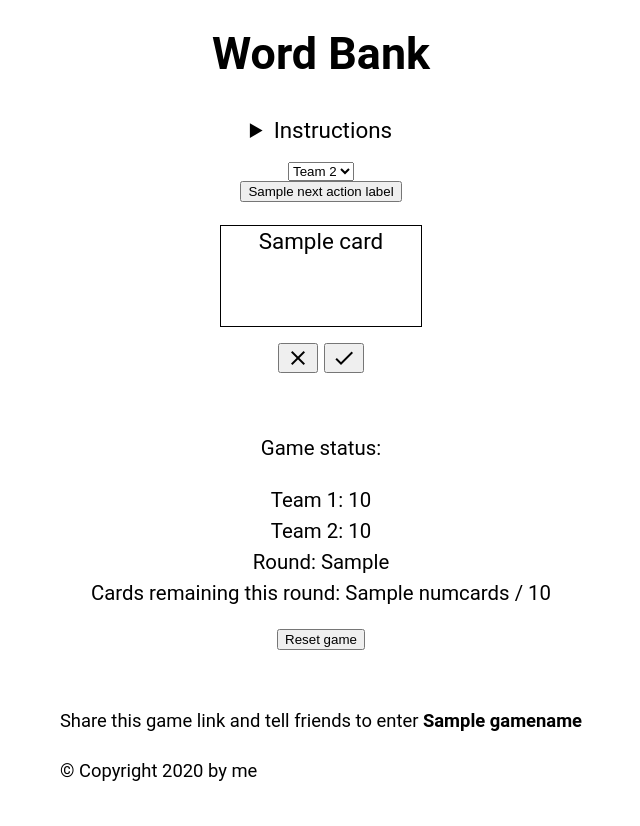
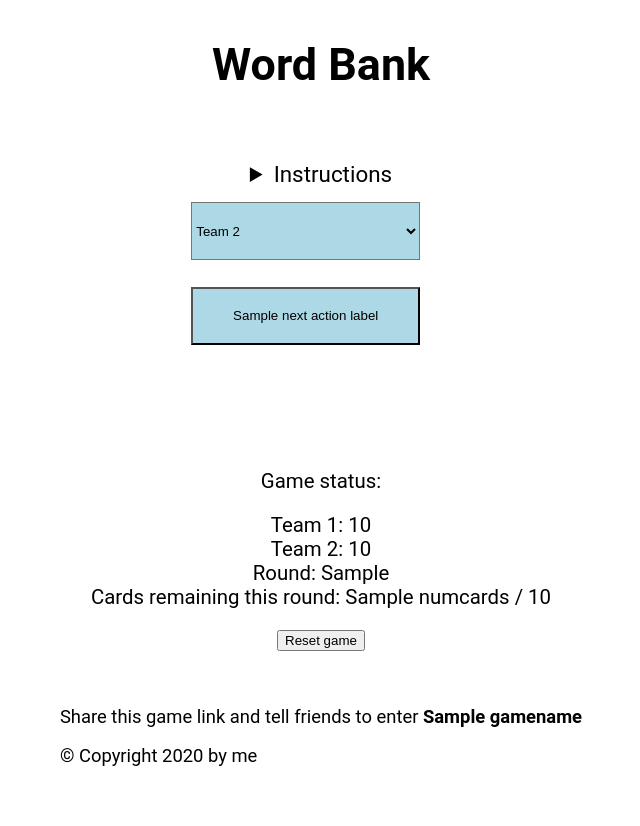
Before and after one commit to cgerson/game-night-word-bank, a Flask app: template templates/home.html in a window 1280 px wide. Shown: the whole page, without its empty margins (335-975 px from the left). After the commit the page ends 766 px from the top, so only its background shows below. Run offline with Flask 2, Linux system fonts and the light colour scheme; the template is opened without the code that fills it: most values are stand-ins (such as "Sample title", 1, 10 or a date in 2020); data that the repository does not hold is empty.

Commit message:
first round logic

```diff
--- a/app.py
+++ b/app.py
@@ -125,32 +125,50 @@ def home(gamename, card='', selected_team1 = '', selected_team2 = ''):
     team1_score = score['team1_score']
     team2_score = score['team2_score']
     card = session.get('current_card')
-    next_action = session.get('next_action', 'start')
-    disabled = "disabled" if next_action in ("start", "start_new") else ""
+
+    # won't work bc user already loaded page and next action is start_new always
+    # logic must happen in app
+    '''
+    first_start = game.checkFirstStart()
+    if first_start == "True":
+        next_action = "start_new" # force start new on first round
+    else:
+        next_action = session.get('next_action', 'start')
+        '''
+
+    next_action = session.get('next_action')
+
+    disabled = "disabled" if next_action == 'start' else ""
     next_action_label = action_labels[next_action]
+
     team_checked = session.get('team_checked', 'team1')
 
     return render_template('home.html', gamename = gamename, card = card, team1_score = team1_score, team2_score = team2_score, numcards = numcards, numcardstotal = numcardstotal, current_round = current_round, team_checked = team_checked, next_action = next_action, next_action_label = next_action_label, disabled = disabled)
 
 @app.route('/<gamename>/pick_card/', methods = ['POST', 'GET'])
-def pick_card(gamename):
+def pick_card(gamename, start = False):
 
     game = Game(gamename)
-    card_success = request.form.get('card_success')
 
-     # not needed
+    # don't need to check for card success on start / start_round, only after "correct" guesses
+    # could create a new route
+    # just need to skip to pickcard
 
-    if card_success == "false":
-        game.returnLastCard()
-    elif card_success == "true": # need logic here if like,
-        game.addPoint(session['team_checked'])
+    if start == False:
+        card_success = request.form.get('card_success')
+
+        if card_success == "false":
+            game.returnLastCard()
+        elif card_success == "true": # need logic here if like,
+            game.addPoint(session['team_checked'])
 
     card = game.pickCard()
     if card:
         session['next_action'] = 'stop'
     else:
         card = "No cards remaining. Round is over."
-        session['next_action'] = 'start_new'
+        session['next_action'] = 'start'
+        game.startRound()
     session['current_card'] = card
 
     return redirect(url_for('home', gamename = gamename))
@@ -160,11 +178,16 @@ def pick_card(gamename):
 def start_round(gamename):
     game = Game(gamename)
 
+    # insert into here logic in case first round
+    first_start = game.checkFirstStart()
+    if first_start == "true":
+        game.startRound()
+
     team = request.form.get('team')
     session['team_checked'] = team
     session['next_action'] = 'stop'
     session['timestamp_start'] = addSecs(datetime.datetime.now(), 0)
-    return redirect(url_for('pick_card', gamename = gamename))
+    return redirect(url_for('pick_card', gamename = gamename, start = True))
 
 @app.route('/<gamename>/stop_round/', methods = ['POST', 'GET'])
 def stop_round(gamename):
@@ -182,14 +205,14 @@ def start_new_round(gamename):
     session['team_checked'] = team
     session['next_action'] = 'stop'
     session['timestamp_start'] = addSecs(datetime.datetime.now(), 0)
-    return redirect(url_for('pick_card', gamename = gamename))
+    return redirect(url_for('pick_card', gamename = gamename, start = True))
 
 @app.route('/<gamename>/hard_reset/', methods = ['POST', 'GET'])
 def hard_reset(gamename):
     game = Game(gamename)
     game.hardReset()
     session['current_card'] = ''
-    session['next_action'] = 'start_new'
+    session['next_action'] = 'start'
     return redirect(url_for('home', gamename = gamename))
 
 @app.errorhandler(404)
@@ -201,7 +224,7 @@ def resetSessionVars():
     session['gamename'] = None # check to redirect users to lobby if needed
     session['cards_added'] = []
     session['current_card'] = ''
-    session['next_action'] = 'start_new'
+    session['next_action'] = 'start'
     session['team_checked'] = 'team1'
     session['timestamp_start'] = addSecs(datetime.datetime.now(), 0)
     session['times_up'] = True
--- a/game.py
+++ b/game.py
@@ -20,6 +20,10 @@ class Game:
         self.card_pack_key = self.sessionize('card_pack',self.gamename)
         self.cards_remaining_key = self.sessionize('cards_remaining',self.gamename)
 
+        # need to know the first time game starts, to set card pack remaining to full card pack
+        # cause everyone is adding cards asyncronously
+        self.first_start_key = self.sessionize('first_start',self.gamename)
+
     def setVars(self):
         # track two game vars:
         # 1 - full card set, in "card_pack_key"
@@ -33,6 +37,8 @@ class Game:
         db.set(self.team2_score_key, '0', 14400)
         db.set(self.rounds_key, '0', 14400)
         db.set(self.last_card_picked_key, '', 14400)
+
+        db.set(self.first_start_key, 'true', 14400)
 
     def addCard(self, card):
         cards=db.get(self.card_pack_key).decode('UTF-8')
@@ -62,13 +68,22 @@ class Game:
         cards = cards + "_" + str(last_card_picked)
         db.set(self.cards_remaining_key,cards)
 
+    def checkFirstStart(self):
+        # is it the first round?
+        first_start =db.get(self.first_start_key).decode('UTF-8')
+        print("first_start", first_start)
+        return first_start
+
     def startRound(self):
         # reset card pack
+        db.set(self.first_start_key, 'false', 14400) # once the first round starts, we know game has started
         cards=db.get(self.card_pack_key).decode('UTF-8')
         db.set(self.cards_remaining_key,cards)
         self.incrRound()
 
     def hardReset(self):
+        # TODO: can't i just call reset_vars? oh no, bc cards
+
         # reset card pack
         cards=db.get(self.card_pack_key).decode('UTF-8')
         db.set(self.cards_remaining_key,cards)
@@ -77,6 +92,8 @@ class Game:
         db.set(self.team2_score_key, '0')
         # reset rounds
         db.set(self.rounds_key, '0')
+        # reset first round key
+        db.set(self.first_start_key, 'true', 14400)
 
     def incrRound(self):
         current_round = int(db.get(self.rounds_key).decode('UTF-8'))
--- a/static/style.css
+++ b/static/style.css
@@ -3,12 +3,13 @@
         display: grid;
         font-family: Roboto, Helvetica, sans-serif;
         font-size: calc(16px + 0.5vw);
-        line-height: calc(1.1em + 0.5vw);
+        /*line-height: calc(1.1em + 0.5vw);*/
+        height: calc(100vh - 10px);
         /*
         grid-template-columns: repeat(3, 1fr);
         grid-template-rows: auto;*/
         grid-template-columns: 20% 60% 20%;
-        grid-template-rows: auto-fit;
+        grid-template-rows: auto 1fr 1fr 1fr 1fr auto;
         grid-gap: 1rem;
         grid-template-areas:
                     "header header header"
@@ -38,14 +39,16 @@
     .site-options {
         grid-area: options;
         place-self: center;
-        text-align: center;
+        text-align: left;
         /*grid-template-columns: 60px 60px;*/
     }
 
     .site-submit {
         grid-area: submit;
-        place-self: center;
-        font-size: calc(14px + 0.5vw);
+        /*place-self: stretch;
+        justify-items: center;*/
+        text-align: center;
+        /*font-size: calc(14px + 0.5vw);*/
     }
 
     .site-status {
@@ -60,25 +63,38 @@
         place-self: end;
     }
 
-    #cardpicked {
+    .cardpicked {
         min-height: 100px;
-        width: 200px;
+        /*width: 200px;*/
         border: 1px solid black;
     }
-
 
     /* buttons height: 25px;*/
 
     .game-submit  {
-        font-size: larger;
+      /*   font-size: larger;*/
+      width: 50%;
+      height: 50%;
+      align-self: center;
+      font-size: calc(14px + 0.5vw);
     }
+
+    /* team and start buttons on home page */
+    .game-start  {
+        width: 80%;
+        height: 50%;
+        margin: 1em;
+        background-color: lightblue;
+        color: black;
+      }
 
     input[type=radio] {
         margin-top: 1.5em;
     }
 
     input[type=submit] {
-        font-size: larger;
+        /*font-size: larger;*/
+        font-size: calc(14px + 0.5vw);
     }
 
     input[type=text]{
--- a/templates/create-game.html
+++ b/templates/create-game.html
@@ -13,7 +13,8 @@
             <label for="default">Default</label><br>
     </div>
     <div class = "site-submit">
-            <input type="submit" name="submit" id="game-submit" value="Create">
+            <input type="submit" name="submit" class="game-submit" value="Create">
         </form>
     </div>
+
 {% endblock %}
--- a/templates/home.html
+++ b/templates/home.html
@@ -2,13 +2,13 @@
 {% block content %}
 <div class = "site-instruction">
     <details><summary>Instructions</summary>
-        When all players are ready, the first player to give clues begins the game by pressing Start.<br><br>When it's your turn to give clues, if your team guesses the card correctly, press the check. If you wish to skip the card, press the cross.<br><br>When your time is up, the next player to give clues will press Start on their device.<br><br>Make sure to select your team before picking cards.
+        When all players are ready, the first player to give clues begins the game by pressing Start.<br><br>When it's your turn to give clues, if your team guesses the card correctly, press the check. If you wish to skip the card, press skip.<br><br>When your time is up, the next player to give clues will press Start on their device.<br><br>Make sure to select your team before picking cards.
     </details>
 </div>
 <div class = "site-options">
     <form id = "start-stop" method="POST" action="/{{ gamename }}/{{ next_action }}_round/">
-        <div class = "game-submit">
-            <select name = "team">
+        <div class = "game">
+            <select name = "team" class = "game-start">
                 {% if team_checked == 'team1' %}
                 <option value="team1" selected>Team 1</option>
                 <option value="team2">Team 2</option>
@@ -17,20 +17,20 @@
                 <option value="team2" selected>Team 2</option>
                 {% endif %}
             </select>
-        </div>
-        <div class = "game-submit">
-            <button type="submit" id="start_stop">{{ next_action_label }}</button>
+
+            <button type="submit" class = "game-start">{{ next_action_label }}</button>
         </div>
     </form>
-    <div id = "cardpicked">{{ card }}</div>
 </div>
+{% if next_action == "stop" %}
 <div class = "site-submit">
+    <div class = "cardpicked">{{ card }}</div>
     <form id = "confirm" method="POST" action="/{{ gamename }}/pick_card/">
         <span class = "game-submit">
-            <button type="submit" name="card_success" value="false" {{ disabled }}><span class="material-icons">clear</span></button>
+            <button type="submit" name="card_success" value="false" title="skip" {{ disabled }}><span class="material-icons">redo</span></button>
         </span>
         <span class = "game-submit">
-            <button type="submit" name="card_success" value="true" {{ disabled }}><span class="material-icons">check</span></button>
+            <button type="submit" name="card_success" value="true" title="correct" {{ disabled }}><span class="material-icons">check</span></button>
         </span>
     </form>
     {% if next_action == "stop" %}
@@ -39,6 +39,7 @@
     </div><br>
     {% endif %}
 </div>
+{% endif %}
 <div class = "site-status">
     <p id = "instruction">Game status:</p>
     <p id = "status">
--- a/templates/join-game.html
+++ b/templates/join-game.html
@@ -6,7 +6,7 @@
             <input type="text" name="gamename" class="game-text-input" placeholder="enter game name" required><br>
     </div>
     <div class = "site-submit">
-        <input type="submit" name="submit" id="game-submit" value="Join">
+        <input type="submit" name="submit" class="game-submit" value="Join">
         </form>
     </div>
 
--- a/templates/lobby.html
+++ b/templates/lobby.html
@@ -6,10 +6,10 @@
 </div>
 <div class = "site-submit">
     <form id = "create" method="GET" action="/create-game/">
-        <button type="submit" class="game-submit" id = "button1">New Game</button>
+        <button type="submit" class="game-submit">New Game</button>
     </form>
     <form id = "join" method="GET" action="/join-game/">
-        <button type="submit" class="game-submit" id = "button2">Join Game</button>
+        <button type="submit" class="game-submit">Join Game</button>
     </form>
 </div>
 {% endblock %}
```
